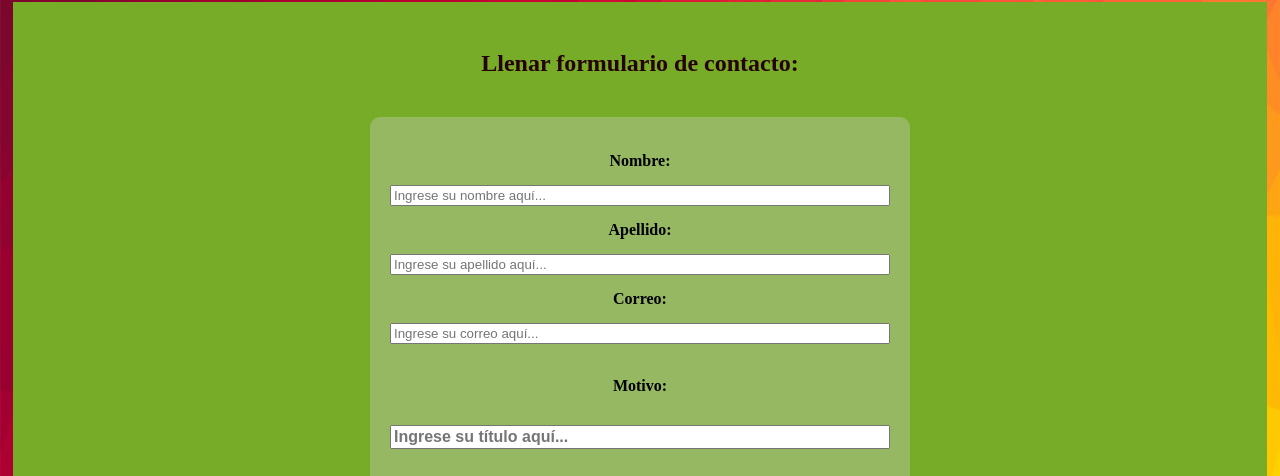
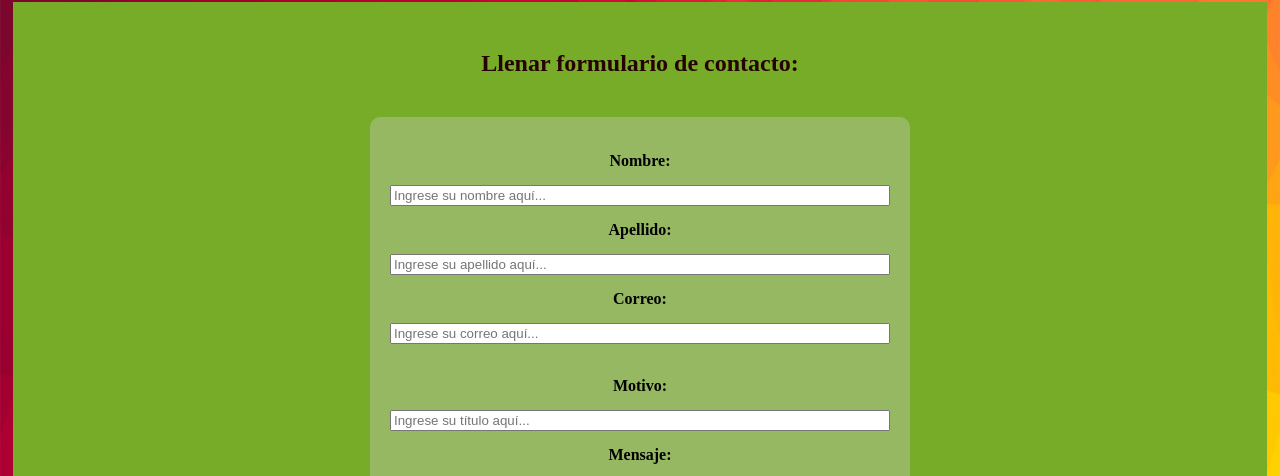
Before and after one commit to Chukin95/Chukin95, a plain HTML site: page contacto.html in a window 1280 px wide. Shown: the part 288-764 px from the top of the page. Drawn offline with nearby package versions, Linux system fonts and the light colour scheme; files whose address does not match are found by name.

Commit message:
Update contacto.html

```diff
--- a/contacto.html
+++ b/contacto.html
@@ -53,7 +53,7 @@
                     <b class="form-text">Apellido: </b><input type="text" name="apellido" placeholder="Ingrese su apellido aquí...">
                     <b class="form-text">Correo: </b><input type="email" name="correo" placeholder="Ingrese su correo aquí...">
                     <br><label class="form-text" for="motivo"><b>Motivo: </b></label>
-                    <input class="form-text" type="text" name="motivo" id="motivo" placeholder="Ingrese su título aquí...">
+                    <input type="text" name="motivo" id="motivo" placeholder="Ingrese su título aquí...">
                     <label class="form-text" for="mensaje"><b>Mensaje:</b> </label>
                     <br> <!--Salto de linea-->
                     <textarea name="mensaje" id="mensaje" cols="30" rows="10" placeholder="Ingrese su mensaje aquí..."></textarea>
```
